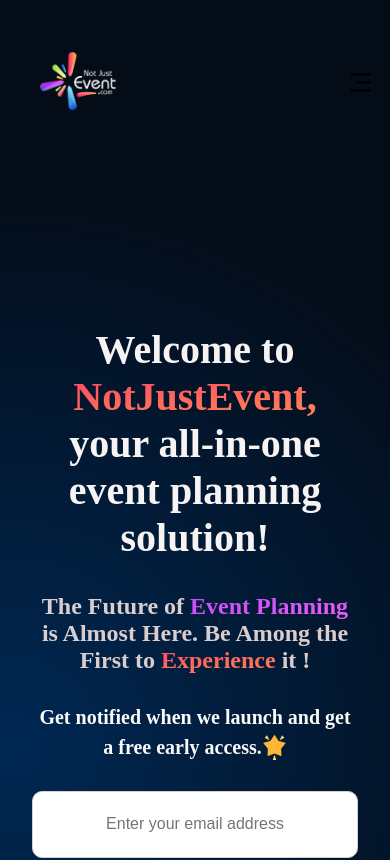
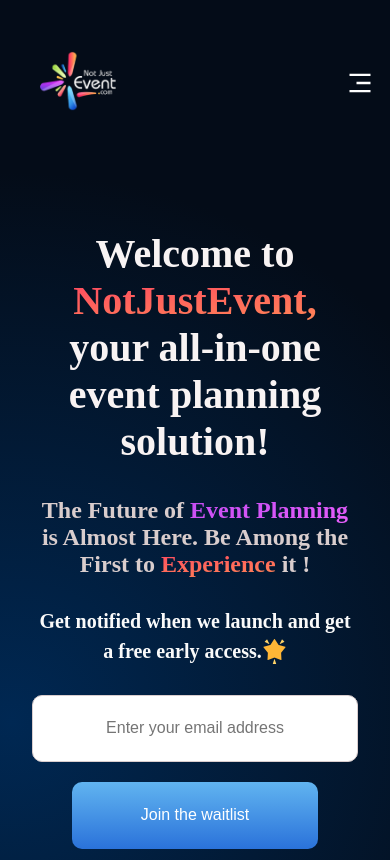
Before and after one commit to oveey/justapy, a React (Create React App) app: page / in a window 390 px wide. Shown: the top 860 px of the page. Built offline with nearby package versions, Linux system fonts and the light colour scheme.

Commit message:
initial changes

```diff
--- a/src/components/navbar/Navbar.jsx
+++ b/src/components/navbar/Navbar.jsx
@@ -30,8 +30,8 @@
 
       <div className="navbar-menu">
         {toggleMenu
-          ? <RiCloseLine color="#000" size={27} onClick={() => setToggleMenu(false)} />
-          : <RiMenu3Line color="#000" size={27} onClick={() => setToggleMenu(true)} />
+          ? <RiCloseLine color="#ff" size={28} onClick={() => setToggleMenu(false)} />
+          : <RiMenu3Line color="#fff" size={28} onClick={() => setToggleMenu(true)} />
         }
         {toggleMenu && (
           <div className="navbar-menu_container">
--- a/src/containers/header/header.css
+++ b/src/containers/header/header.css
@@ -4,11 +4,6 @@
     justify-content: center;
     align-items: center;
     width: 100%;
-}
-.header-content{
-    position: relative;
-    z-index: 7;
-
 }
 
 
@@ -126,7 +121,7 @@
 
 .header-content1 img{
     width: 100%;
-    max-width: 2413px;
+    max-width: 2613px;
     height: auto;
 }
 
@@ -161,7 +156,6 @@
 @media screen and (max-width: 650px) {
     .header-content h1{
         font-size: 40px;
-        margin-top: 6rem;
     }
 
 
```
